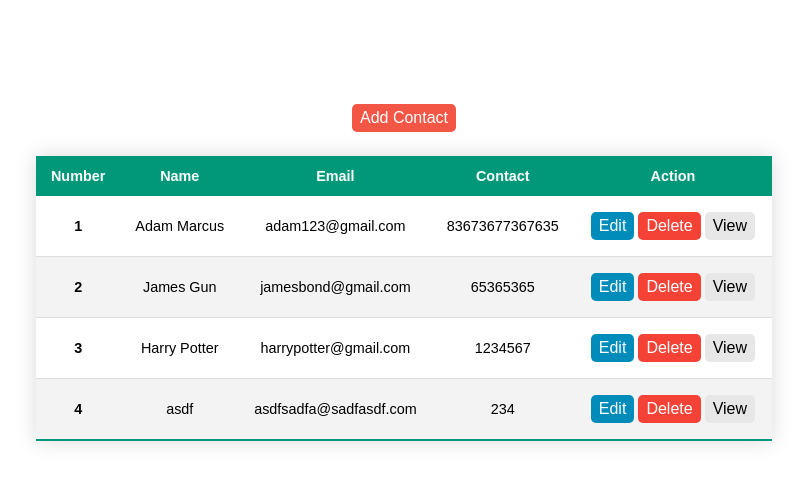
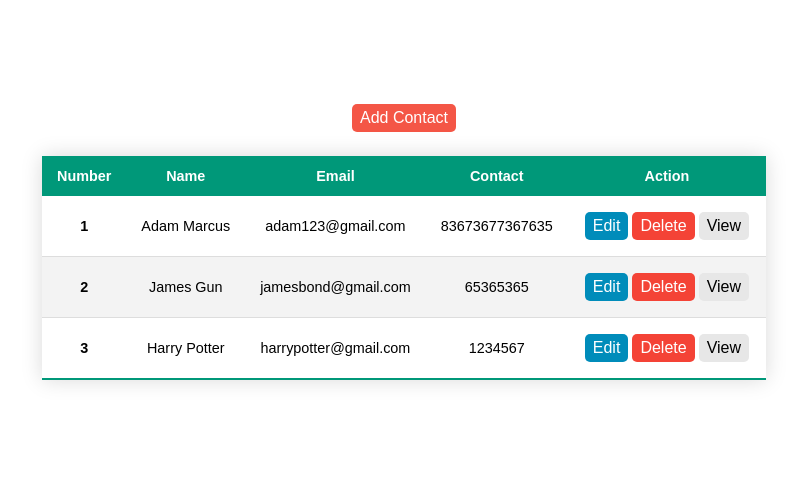
Before and after one commit to bbilginerdem/rtk-crud, a React (Create React App) app: page / in a window 1280 px wide. Shown: the top 484 px of the page, without its empty margins (236-1043 px from the left). Built offline with nearby package versions, Linux system fonts and the light colour scheme; data requests are answered from the project's data file.

Commit message:
delete hook added with providestags to refresh after re-fetch or remove

```diff
--- a/db.json
+++ b/db.json
@@ -17,12 +17,6 @@
       "email": "harrypotter@gmail.com",
       "contact": "1234567",
       "id": 6
-    },
-    {
-      "name": "asdf",
-      "email": "asdfsadfa@sadfasdf.com",
-      "contact": "234",
-      "id": 7
     }
   ]
 }
--- a/src/pages/Home.tsx
+++ b/src/pages/Home.tsx
@@ -2,11 +2,12 @@ import React, { useEffect } from 'react'
 import { Link } from 'react-router-dom'
 import { toast } from 'react-toastify'
 
-import { useContactsQuery } from '../services/contactsApi'
+import { useContactsQuery, useDeleteContactMutation } from '../services/contactsApi'
 import './Home.css'
 
 const Home = () => {
   const { data, error, isLoading } = useContactsQuery()
+  const [deleteContact] = useDeleteContactMutation()
   console.log(error)
 
   useEffect(() => {
@@ -19,6 +20,13 @@ const Home = () => {
 
   if (isLoading) {
     return <h3>Loading...</h3>
+  }
+
+  const handleDelete = async (id: any) => {
+    if (window.confirm("Are you sure you want to delete this contact?")) {
+      await deleteContact(id)
+      toast.success("Contact Deleted Successfully!")
+    }
   }
 
   return (
@@ -52,7 +60,7 @@ const Home = () => {
                   <Link to={`/editContact/${item.id}`}>
                     <button className='btn btn-edit'>Edit</button>
                   </Link>
-                  <button className="btn btn-delete">
+                  <button className="btn btn-delete" onClick={() => handleDelete(item.id)}>
                     Delete
                   </button>
                   <Link to={`/info/${item.id}`}>
--- a/src/services/contactsApi.tsx
+++ b/src/services/contactsApi.tsx
@@ -4,18 +4,28 @@ import { Contact } from '../model/contact.module'
 export const contactsApi = createApi({
   reducerPath: "contactsApi",
   baseQuery: fetchBaseQuery({ baseUrl: "http://localhost:5000" }),
+  tagTypes: ["Contact"],
   endpoints: (builder) => ({
     contacts: builder.query<Contact[], void>({
-      query: () => "/contacts"
+      query: () => "/contacts",
+      providesTags: ["Contact"]
     }),
     addContact: builder.mutation<{}, Contact>({
       query: (contact) => ({
         url: "/contacts",
         method: "POST",
         body: contact
-      })
+      }),
+      invalidatesTags: ["Contact"]
+    }),
+    deleteContact: builder.mutation<void, string>({
+      query: (id) => ({
+        url: `/contacts/${id}`,
+        method: "DELETE",
+      }),
+      invalidatesTags: ["Contact"]
     })
   }),
 })
 
-export const { useContactsQuery, useAddContactMutation } = contactsApi
+export const { useContactsQuery, useAddContactMutation, useDeleteContactMutation } = contactsApi
```
